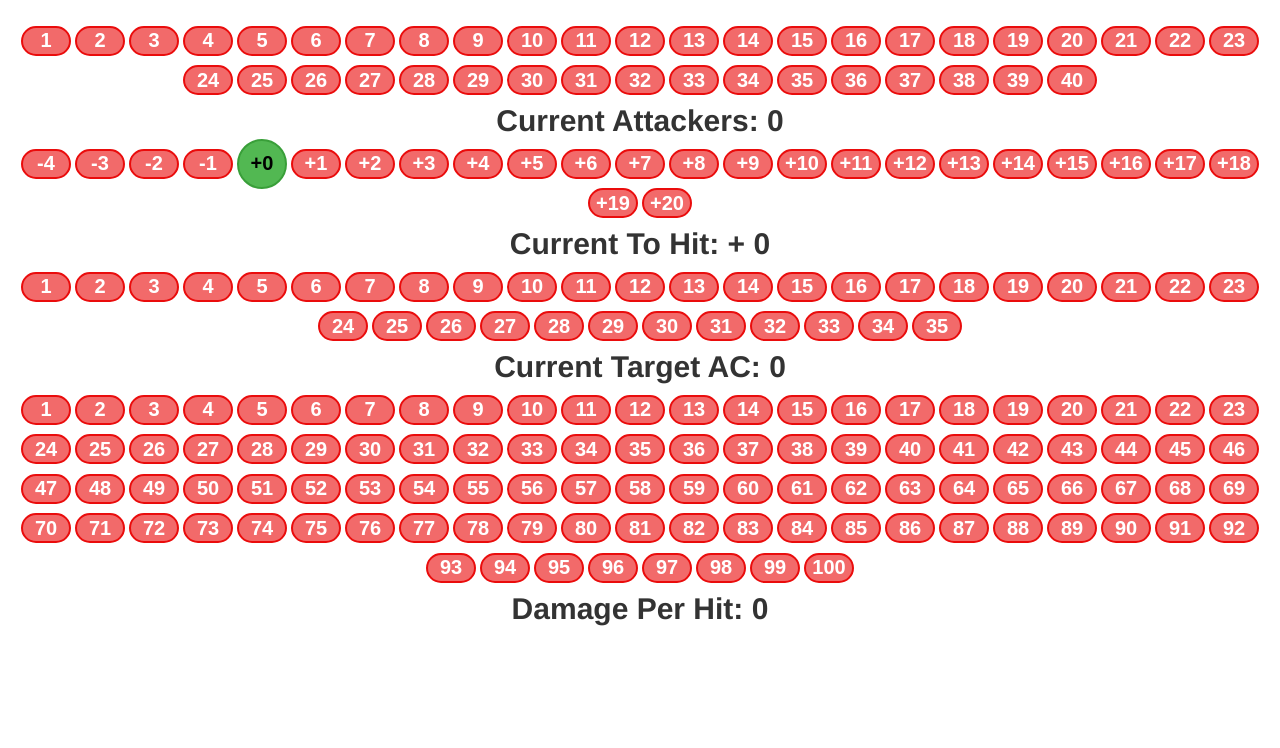
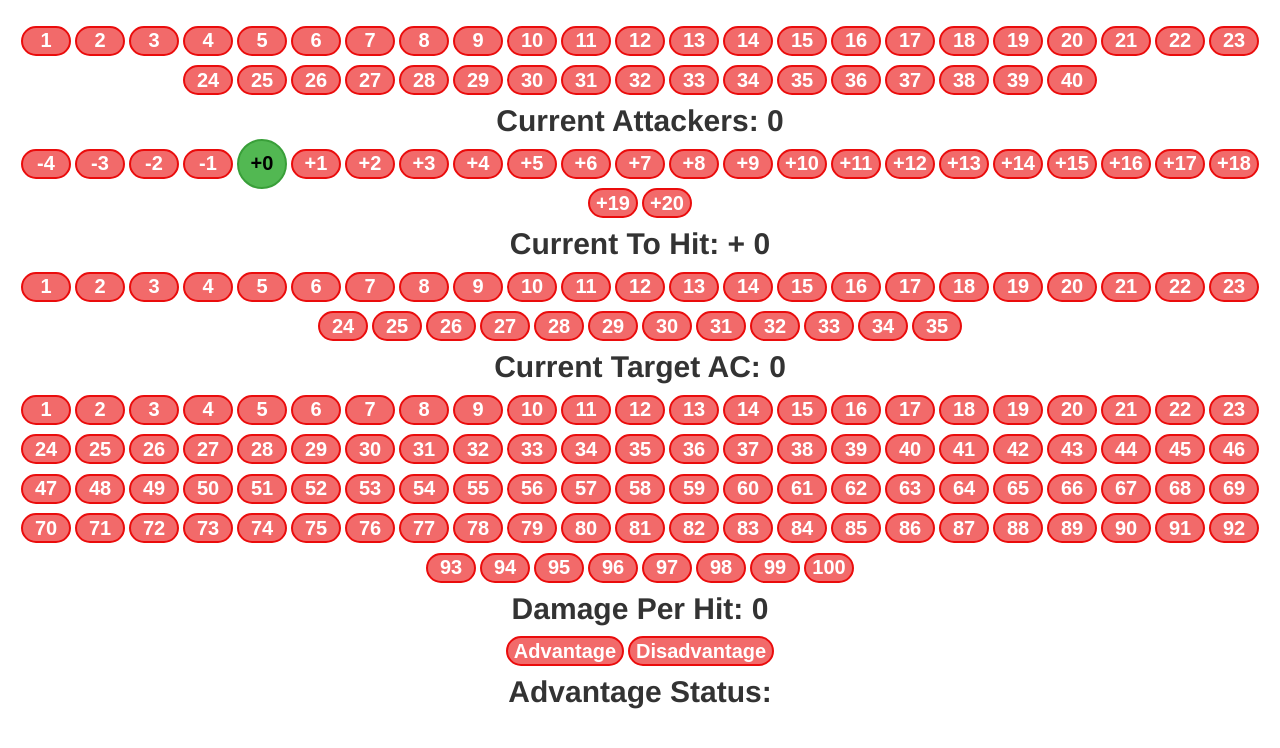
Before and after one commit to jcapinc/mob-damage, a React (Create React App) app: page / in a window 1280 px wide. Shown: the top 748 px of the page. Built offline with nearby package versions, Linux system fonts and the light colour scheme.

Commit message:
Dis/Advantage buttons p cool amirite

```diff
--- a/src/App.css
+++ b/src/App.css
@@ -25,6 +25,9 @@ button {
 	border-radius: 10000px;
 	transition: all ease-in-out 400ms;
 }
+.advantage button {
+	width: auto;
+}
 button:hover {
 	border: 2px solid rgb(110, 9, 9);
 	background-color: rgb(162, 69, 69);
@@ -34,7 +37,6 @@ button.selected {
 	border: 2px solid rgb(57, 159, 57);
 	background-color: rgb(82, 184, 82);
 	color: black;
-	width:50px;
 	height: 50px;
 	margin: -8px 2px;
 }
--- a/src/App.js
+++ b/src/App.js
@@ -1,6 +1,7 @@
 import React from "react";
 import "./App.css";
-const MobAttackMap = {
+
+const MobAttackMapStraight = {
   1: 1,
   2: 1,
   3: 1,
@@ -22,16 +23,72 @@ const MobAttackMap = {
   19: 10,
   20: 20,
 };
+const MobAttackMapAdvantage = {
+  1: 1,
+  2: 1,
+  3: 1,
+  4: 1,
+  5: 1,
+  6: 1,
+  7: 1,
+  8: 1,
+  9: 1,
+  10: 1,
+  11: 2,
+  12: 2,
+  13: 2,
+  14: 2,
+  15: 2,
+  16: 2,
+  17: 3,
+  18: 4,
+  19: 5,
+  20: 10,
+};
+const MobAttackMapDisadvantage = {
+  1: 1,
+  2: 1,
+  3: 1,
+  4: 2,
+  5: 2,
+  6: 2,
+  7: 2,
+  8: 2,
+  9: 3,
+  10: 3,
+  11: 4,
+  12: 5,
+  13: 6,
+  14: 8,
+  15: 11,
+  16: 16,
+  17: 25,
+  18: 44,
+  19: 100,
+  20: 400,
+};
 
 function App() {
   const [attackers, setAttackers] = React.useState(0);
   const [toHit, setToHit] = React.useState(0);
   const [targetAC, setTargetAC] = React.useState(0);
   const [damagedealt, setDamage] = React.useState(0);
+  const [advantage, setAdvantage] = React.useState("");
+
   const rollNeeded =
     attackers > 0 && targetAC > 0
       ? Math.min(Math.max(targetAC - toHit, 1), 20)
       : null;
+  const MobAttackMap = (() => {
+    if (advantage === "Advantage") {
+      return MobAttackMapAdvantage;
+    }
+    if (advantage === "Disadvantage") {
+      return MobAttackMapDisadvantage;
+    }
+    return MobAttackMapStraight;
+  })();
+
   const hits = rollNeeded
     ? Math.floor(attackers / MobAttackMap[rollNeeded])
     : null;
@@ -68,6 +125,11 @@ function App() {
           ""
         )}
         <p>Damage Per Hit: {damagedealt}</p>
+        <AdvantageButton
+          currentSelected={advantage}
+          onChange={(status) => setAdvantage(status)}
+        />
+        <p>Advantage Status: {advantage}</p>
         {rollNeeded ? (
           <>
             <h1>Roll Needed: {rollNeeded}</h1>
@@ -202,4 +264,64 @@ function DamageDealt({ onChange, currentSelected = null }) {
   );
 }
 
+// Write a component has two buttons: advantage and disadvantage.
+// if you click "advantage" make it call an event that outputs "advantage" as a message
+// write an input prop called "status" that can either be "advantage", "disadvantage"
+//    or some form of 'empty' (undefined, false, null, "")
+// if the status is "advantage", make the advantage button highlit in some obvious way
+// if the status is "disadvantage", make the disadvantage button highlit in some obvious way
+// if the status is advantage and the advantage button is pressed again, emit from the event prop an "empty" status
+//    same for the disadvantage if the status is already disadvantage
+
+// teirnery: [condition] ? [true response] : [false response]
+function AdvantageButton({ onChange, currentSelected = null }) {
+  const handler = (selectType) => () => {
+    if (currentSelected === selectType) {
+      onChange(null);
+    }
+    else {
+      onChange(selectType);
+    }
+  };
+  return (
+    <div class="advantage">
+      <button
+        class={(currentSelected === "Advantage") ? "selected" : ""}
+        onClick={handler("Advantage")}
+      >
+        Advantage
+      </button>
+      <button
+        class={(currentSelected === "Disadvantage") ? "selected" : ""}
+        onClick={handler("Disadvantage")}
+      >
+        Disadvantage
+      </button>
+    </div>
+  );
+};
+
+function ArrowFunctionDemonstrator() {
+  const LongSyntax = () => {
+    return AdvantageButton();
+  };
+
+  const ShortSyntax = () => AdvantageButton();
+
+  // ShortSyntax and Long Syntax do the EXACT same thing, return included.
+  // you can convert these between each other at anytime.
+  // it is common to have to take a short arrow function and transform it
+  // into a long arrow function to make it do more than one thing.
+}
+
+/**
+ * Problems to deal with next week:
+ *  - There is no way to set it back to a straight roll!
+ *    Perhaps we need to complicate our onclick logic?
+ *  - Changing it to advantage does not actually change the calculation!
+ *    Perhaps we need to complicate our damage calculation logic?
+ *  - The buttons do not highlight to indicate which advantage status is selected!
+ *    Perhaps we need to add reactive logic based on currentSelected?
+ */
+
 export default App;
```
